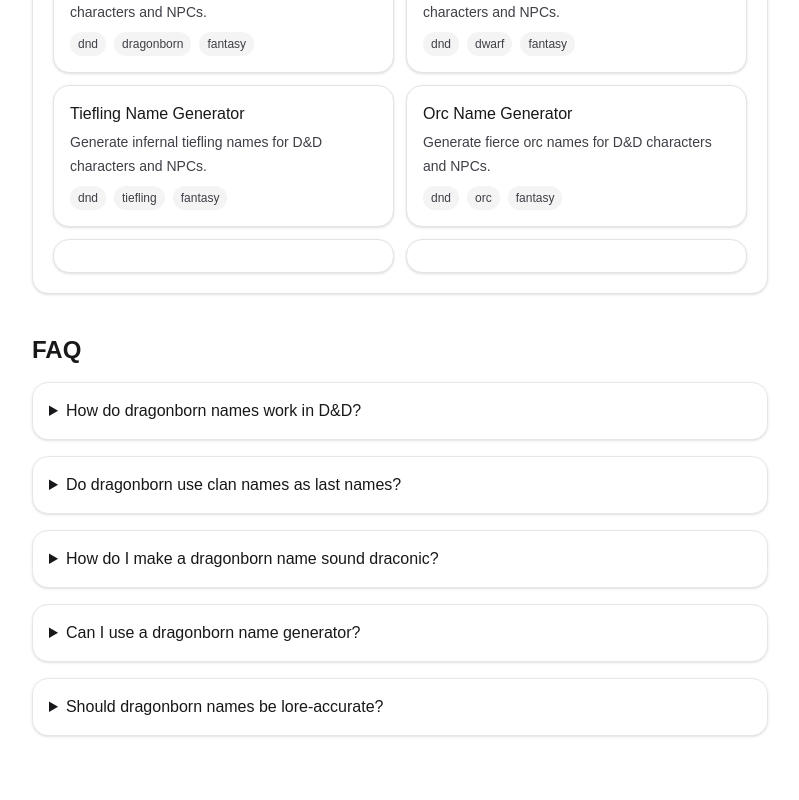
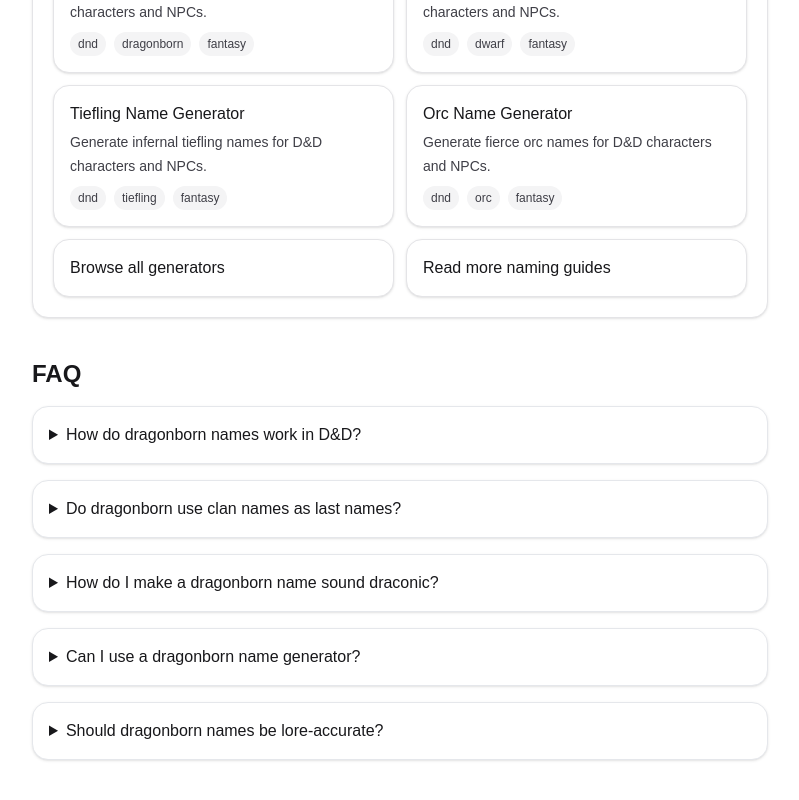
Before and after one commit to Get-1104/dnd-name-generator, a Next.js app: page /guides/dragonborn-naming-conventions in a window 1280 px wide. Shown: the part 2085-2885 px from the top of the page, without its empty margins (240-1039 px from the left). Built offline with nearby package versions, Linux system fonts and the light colour scheme; no server answers.

Commit message:
fix: ExtraLink type (label -> title)

```diff
--- a/app/guides/dragonborn-naming-conventions/page.tsx
+++ b/app/guides/dragonborn-naming-conventions/page.tsx
@@ -236,8 +236,8 @@
           <RelatedGenerators
             hrefs={["/dragonborn", "/dwarf", "/tiefling", "/orc"]}
             extraLinks={[
-              { href: "/en", label: "Browse all generators" },
-              { href: "/guides", label: "Read more naming guides" },
+              { href: "/en", title: "Browse all generators" },
+              { href: "/guides", title: "Read more naming guides" },
             ]}
           />
         </section>
```
